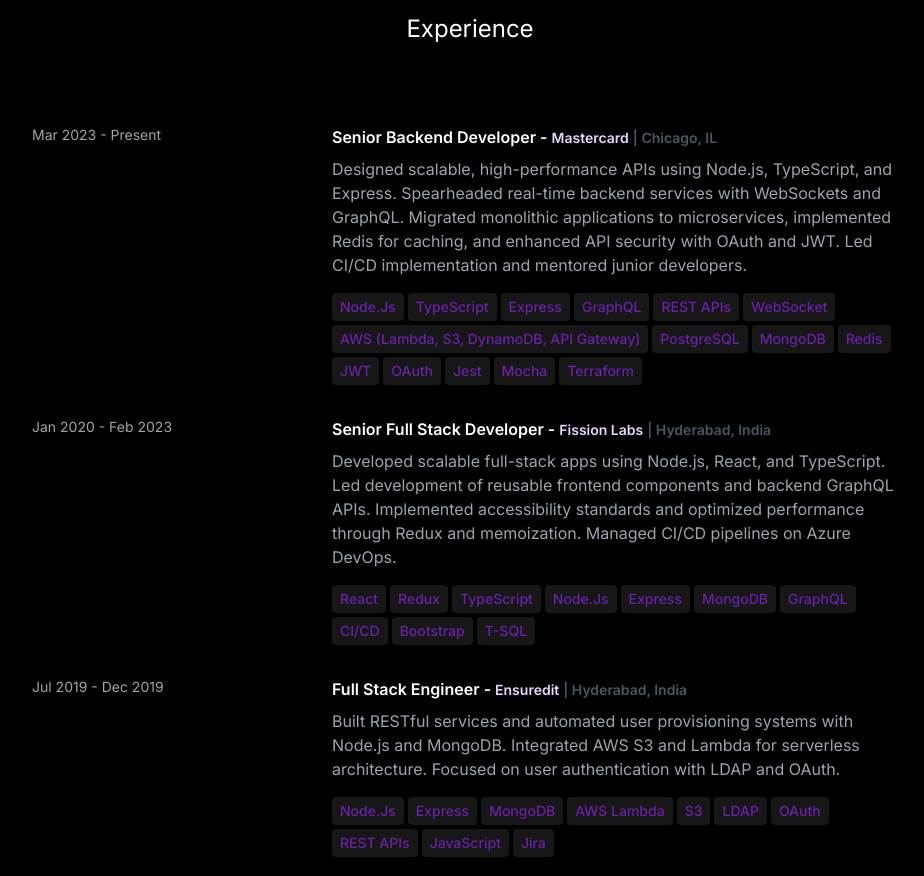
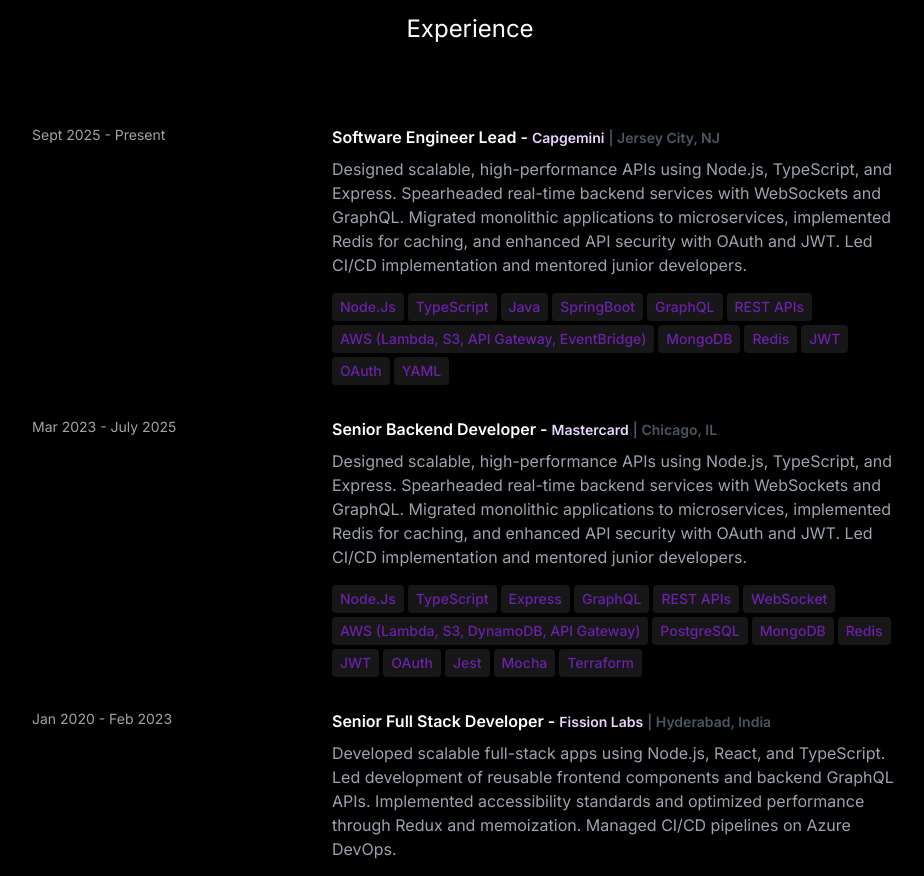
Before and after one commit to SyedAbbuTurab/AbbuTurabPortfollio, a React (Create React App) app: page / in a window 1280 px wide. Shown: the part 1800-2676 px from the top of the page, without its empty margins (170-1094 px from the left). Built offline with nearby package versions, Linux system fonts and the light colour scheme.

Commit message:
Added new expereince

```diff
--- a/src/constants/index.js
+++ b/src/constants/index.js
@@ -48,7 +48,28 @@
 
 export const EXPERIENCES = [
   {
-    year: 'Mar 2023 - Present',
+    year: 'Sept 2025 - Present',
+    role: 'Software Engineer Lead',
+    company: 'Capgemini',
+    location: 'Jersey City, NJ',
+    description: `Designed scalable, high-performance APIs using Node.js, TypeScript, and Express.
+    Spearheaded real-time backend services with WebSockets and GraphQL. Migrated monolithic applications to microservices, implemented Redis for caching, and enhanced API security with OAuth and JWT. Led CI/CD implementation and mentored junior developers.`,
+    technologies: [
+      'Node.js',
+      'TypeScript',
+      'Java',
+      'SpringBoot',
+      'GraphQL',
+      'REST APIs',
+      'AWS (Lambda, S3, API Gateway, EventBridge)',
+      'MongoDB',
+      'Redis',
+      'JWT',
+      'OAuth',
+      'YAML'
+    ]
+  },{
+    year: 'Mar 2023 - July 2025',
     role: 'Senior Backend Developer',
     company: 'Mastercard',
     location: 'Chicago, IL',
```
